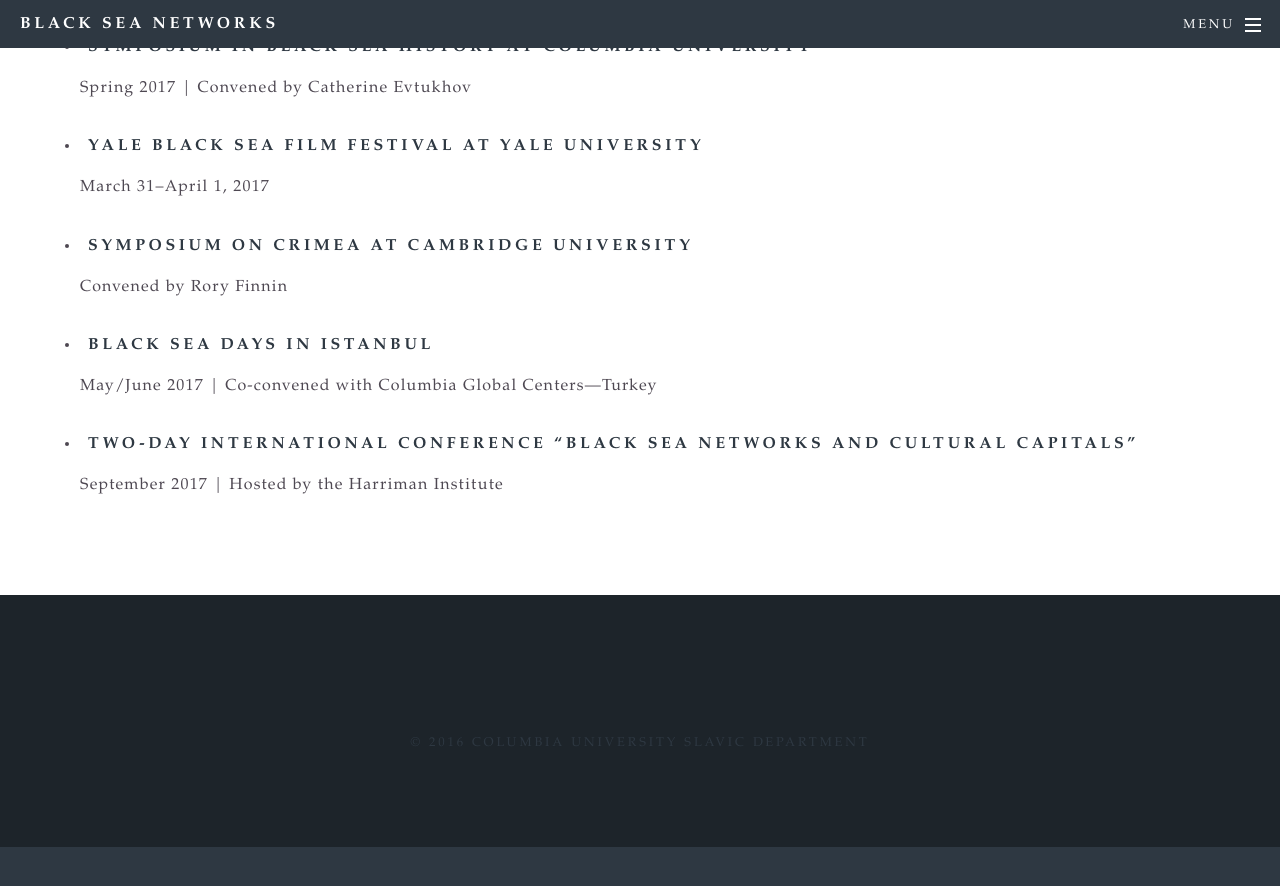
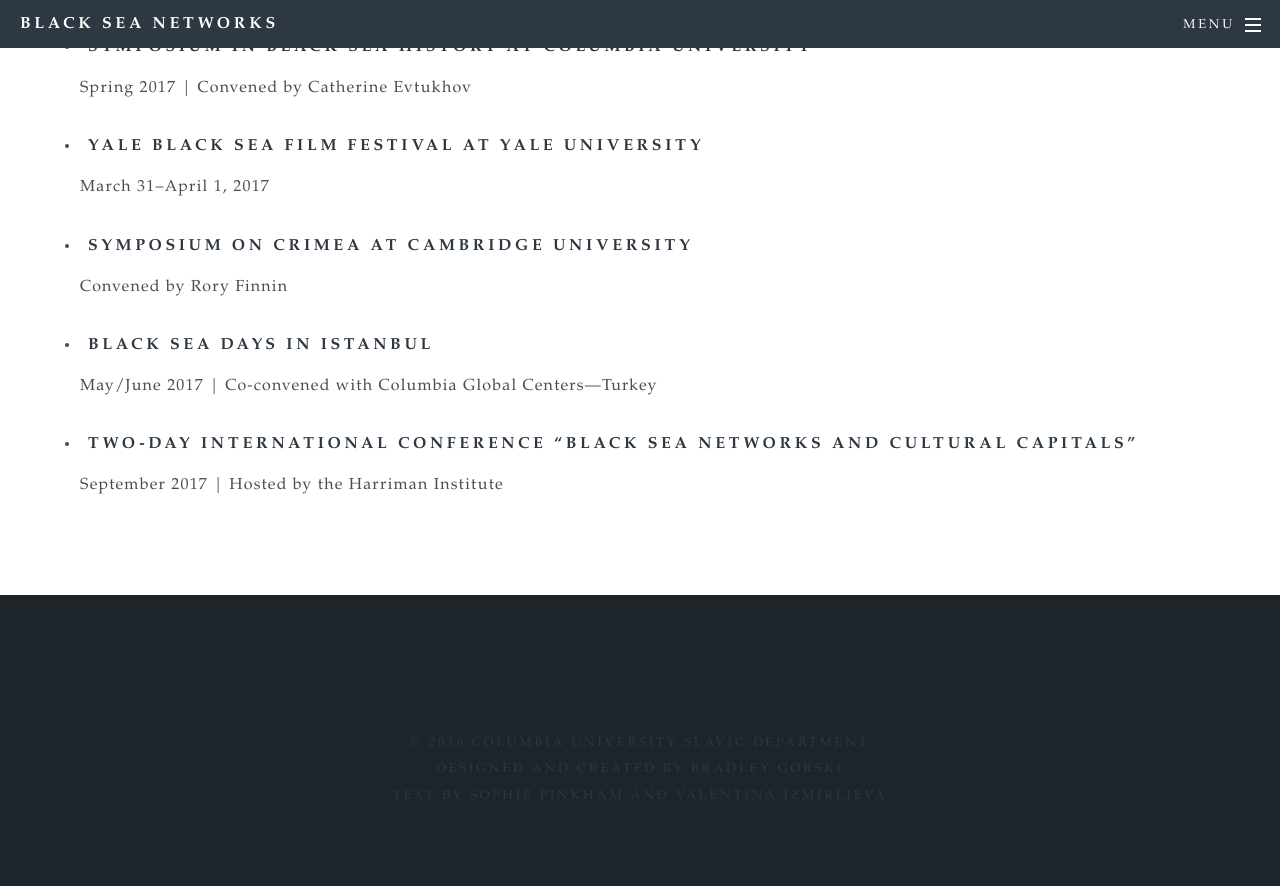
Before and after one commit to bradleygorski/blackseanet, a Jekyll site: the page built from events.html, in a window 1280 px wide and 900 px high, scrolled down 1637 px. Shown: the top 886 px of the window. Built offline with Jekyll 4.4.1, drawn with Linux system fonts in a browser that asks for light colours; before the commit the page ends 2484 px from its top, so only the background shows below that.

Commit message:
Added creds to footer
Bradley Gorski design
Sophie Pinkham and Valentina Izmirelieva text

```diff
--- a/_includes/footer.html
+++ b/_includes/footer.html
@@ -11,5 +11,7 @@
     {% endif %}
     {{ thisyear }}
     {% if site.owner %}{{ site.owner }}{% else %}{{ site.title }}{% endif %}</li>
+    <p class='override'>Designed and created by Bradley Gorski
+    <br> Text by Sophie Pinkham and Valentina Izmirlieva</p>
   </ul>
 </footer>
```
